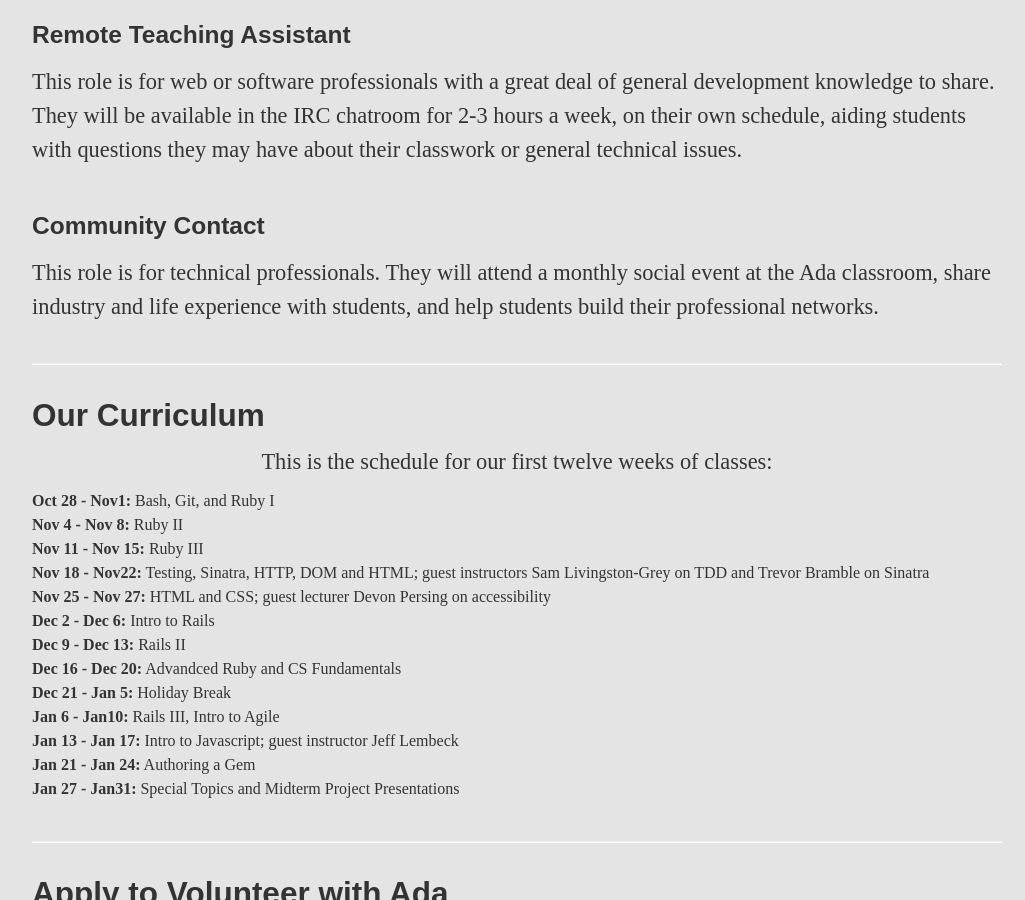
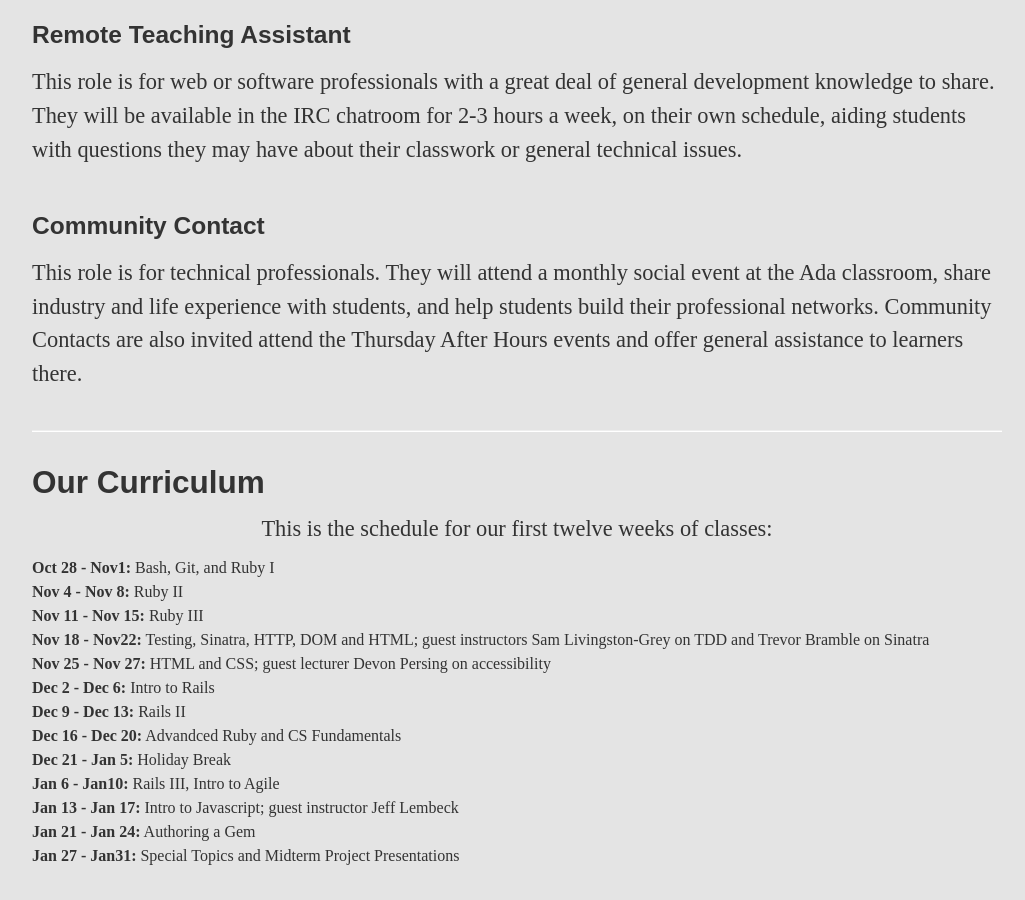
Before and after one commit to Ada-Developers-Academy/adadevelopersacademy.org, a Jekyll site: the page built from community/volunteer_signup.html, in a window 1280 px wide and 900 px high, scrolled down 925 px. Shown: the whole window, without its empty margins (128-1153 px from the left). Built offline with Jekyll 4.4.1, drawn with Linux system fonts in a browser that asks for light colours; nearby versions of some CDN libraries; some of the changed text lies outside the part shown.

Commit message:
Update text

```diff
--- a/community/volunteer_signup.html
+++ b/community/volunteer_signup.html
@@ -38,7 +38,7 @@ sitemap:
         <p>This role is for web or software professionals with a great deal of general development knowledge to share. They will be available in the IRC chatroom for 2-3 hours a week, on their own schedule, aiding students with questions they may have about their classwork or general technical issues. </p>
 
         <h3>Community Contact</h3>
-        <p>This role is for technical professionals. They will attend a monthly social event at the Ada classroom, share industry and life experience with students, and help students build their professional networks.</p>
+        <p>This role is for technical professionals. They will attend a monthly social event at the Ada classroom, share industry and life experience with students, and help students build their professional networks. Community Contacts are also invited attend the Thursday After Hours events and offer general assistance to learners there.</p>
       </div>
 
     <hr>
@@ -137,7 +137,7 @@ sitemap:
       <p class="clear_floats"></p>
     </form>
 
-    <p class="center_text">Have questions about volunteering? <a href="mailto:contact@adadevelopersacademy.org?subject=Mentorship">Send us an email.</a></p>
+    <p class="center_text">Have more questions about volunteering? <a href="mailto:contact@adadevelopersacademy.org?subject=Mentorship">Send us an email.</a></p>
 
     </div>
   </div>
```
